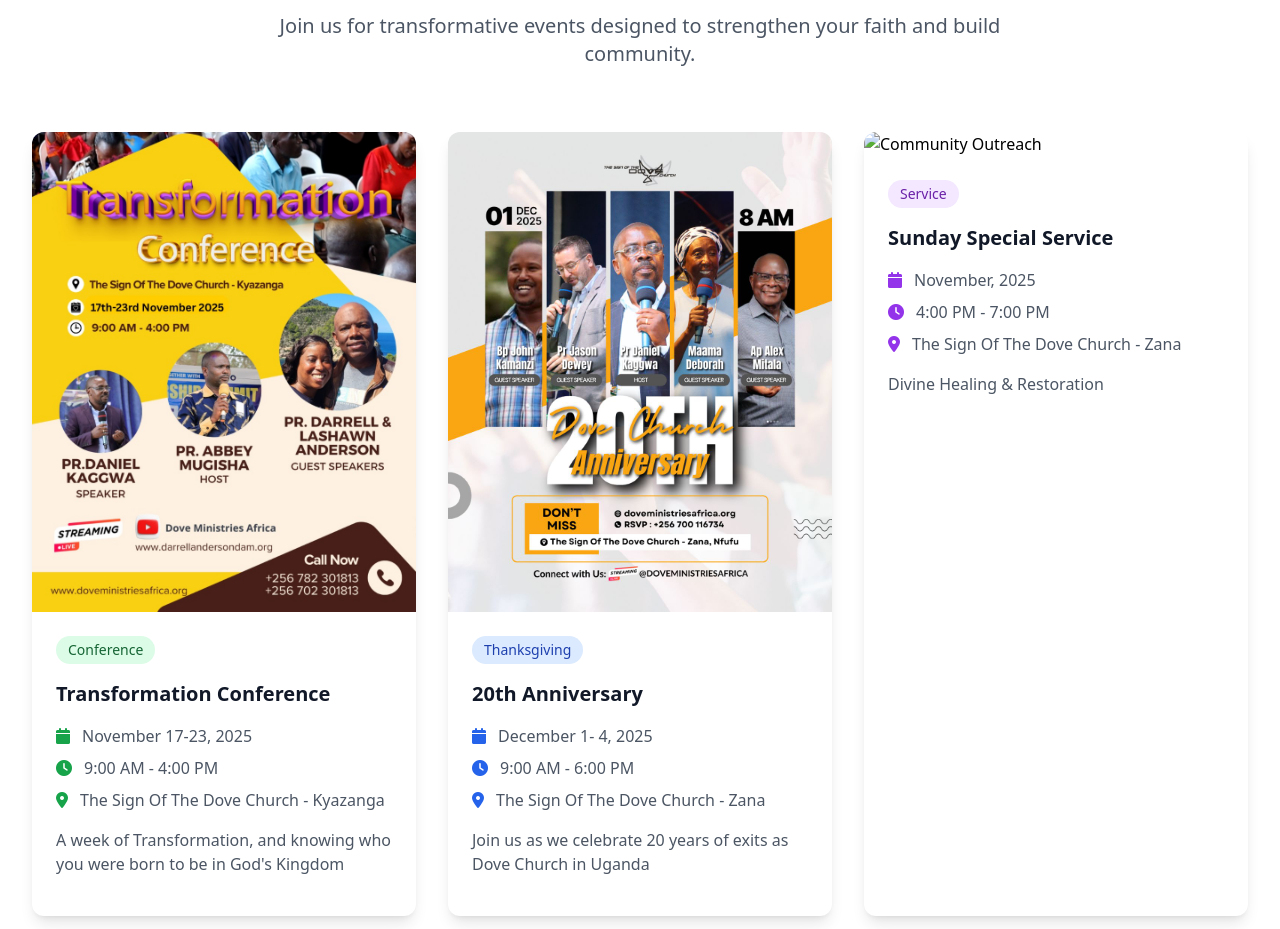
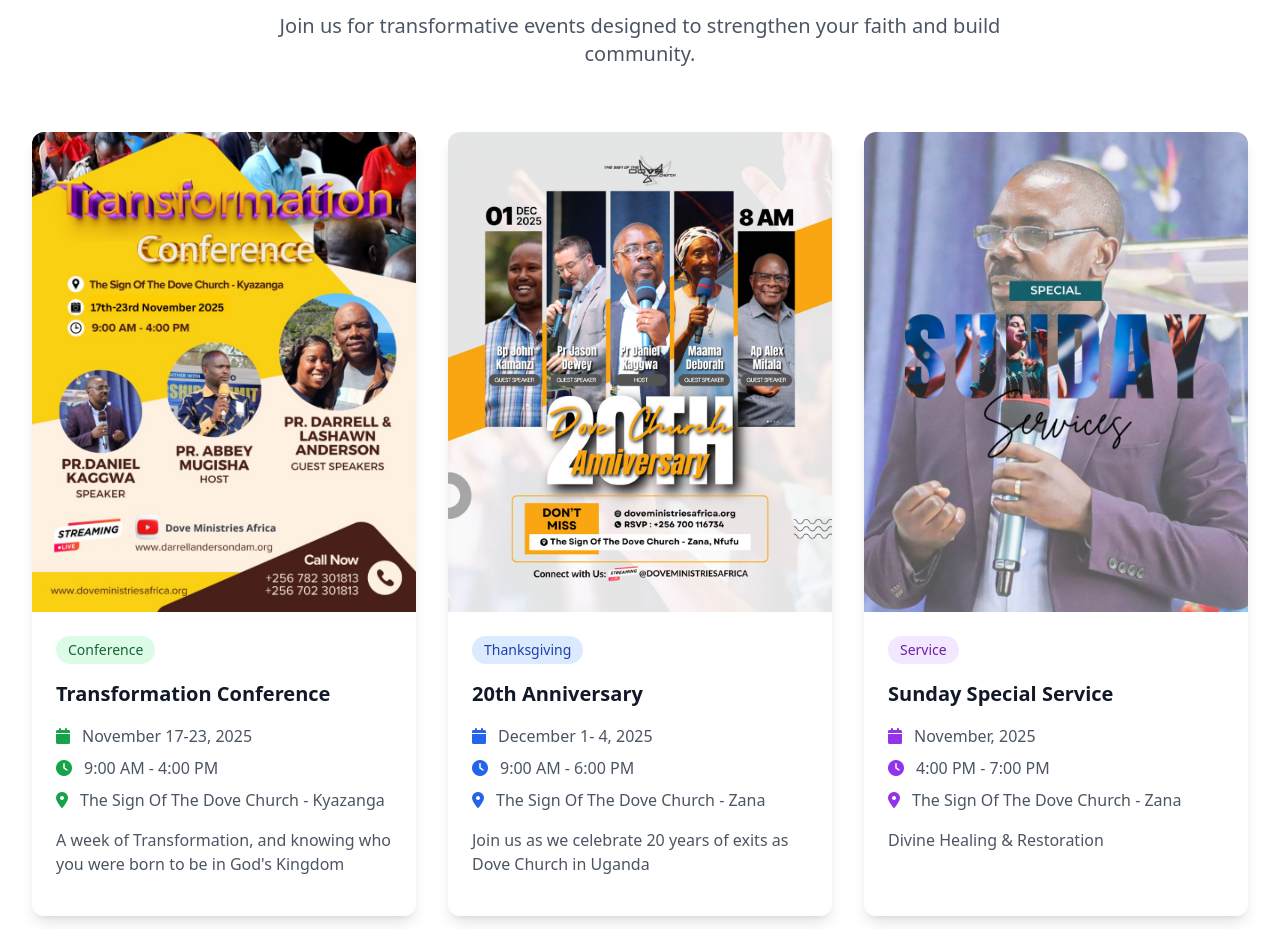
Before and after one commit to brownjh18/Dove-Ministries-Africa, a plain HTML site: page index.html in a window 1280 px wide. Shown: the part 3200-4129 px from the top of the page. Drawn offline with nearby package versions, Linux system fonts and the light colour scheme.

Commit message:
Fix  commit

```diff
--- a/index.html
+++ b/index.html
@@ -334,7 +334,7 @@
                     </div>
                 </div>
                 <div class="bg-white rounded-xl shadow-lg overflow-hidden hover:shadow-xl transition-shadow">
-                    <img src="assets/images/Special.png" alt="Community Outreach" class="w-full h-68 object-cover">
+                    <img src="assets/images/Special.jpg" alt="Community Outreach" class="w-full h-68 object-cover">
                     <div class="p-6">
                         <span class="inline-block bg-purple-100 text-purple-800 px-3 py-1 rounded-full text-sm font-medium mb-4">Service</span>
                         <h3 class="text-xl font-semibold text-gray-900 mb-4">Sunday Special Service</h3>
```
